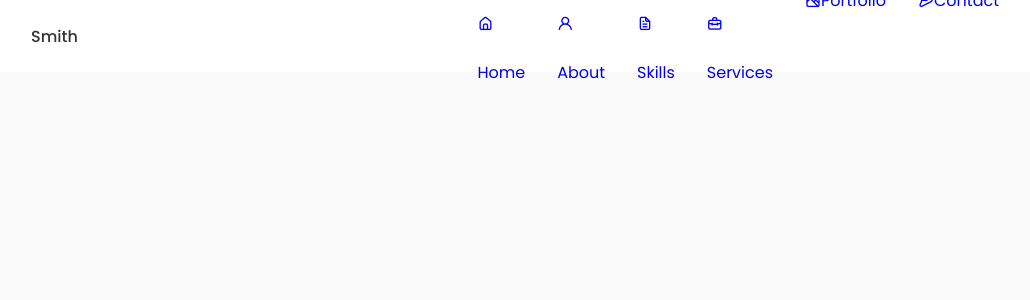
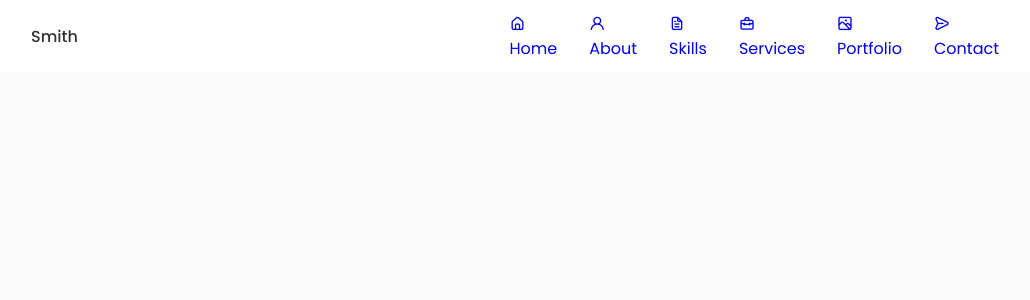
Before and after one commit to ImeshaDilshani/site-p, a React (Create React App) app: page / in a window 1280 px wide. Shown: the top 300 px of the page, without its empty margins (125-1155 px from the left). Built offline with nearby package versions, Linux system fonts and the light colour scheme.

Commit message:
navbar updated

```diff
--- a/src/components/header/Header.jsx
+++ b/src/components/header/Header.jsx
@@ -10,37 +10,37 @@
             <div className="nav__menu">
                 <ul className="nav__list grid">
                     <li className="nav__item">
-                        <a href="#home" className="nal__link">
-                            <i className="uil uil-estate nav icon"></i>Home
+                        <a href="#home" className="nav__link">
+                            <i className="uil uil-estate nav__icon"></i>Home
                         </a>
                     </li>
 
                     <li className="nav__item">
-                        <a href="#about" className="nal__link">
-                            <i className="uil uil-user nav icon"></i>About
+                        <a href="#about" className="nav__link">
+                            <i className="uil uil-user nav__icon"></i>About
                         </a>
                     </li>
 
                     <li className="nav__item">
-                        <a href="#skills" className="nal__link">
-                            <i className="uil uil-file-alt nav icon"></i>Skills
+                        <a href="#skills" className="nav__link">
+                            <i className="uil uil-file-alt nav__icon"></i>Skills
                         </a>
                     </li>
 
                     <li className="nav__item">
-                        <a href="#services" className="nal__link">
-                            <i className="uil uil-briefcase-alt nav icon"></i>Services
+                        <a href="#services" className="nav__link">
+                            <i className="uil uil-briefcase-alt nav__icon"></i>Services
                         </a>
                     </li>
 
                     <li className="nav__item">
-                        <a href="#portfolio" className="nal__link">
+                        <a href="#portfolio" className="nav__link">
                             <i className="uil uil-scenery nav__icon"></i>Portfolio
                         </a>
                     </li>
 
                     <li className="nav__item">
-                        <a href="#contact" className="nal__link">
+                        <a href="#contact" className="nav__link">
                             <i className="uil uil-message nav__icon"></i>Contact
                         </a>
                     </li>
--- a/src/components/header/header.css
+++ b/src/components/header/header.css
@@ -22,6 +22,11 @@
     display: flex;
     column-gap: 2rem;
 }
+.nav__link{
+    display: flex;
+    flex-direction: column;
+    align-items: centers;
+}
 .nav__close,
 .nav__toggle{
     display:none;
```
Also changed, not shown: src/Header.jsx (added).
